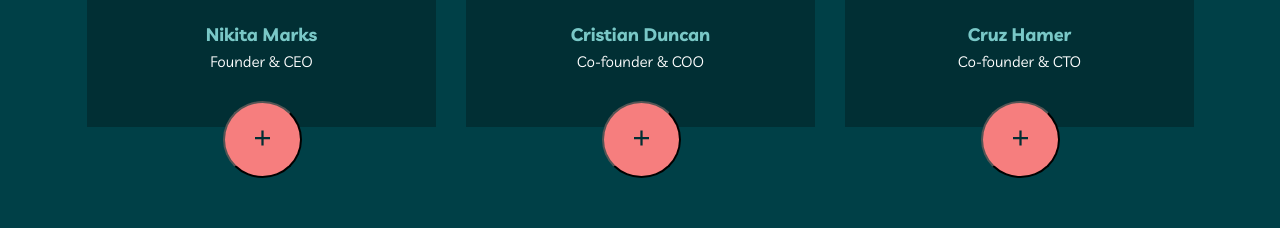
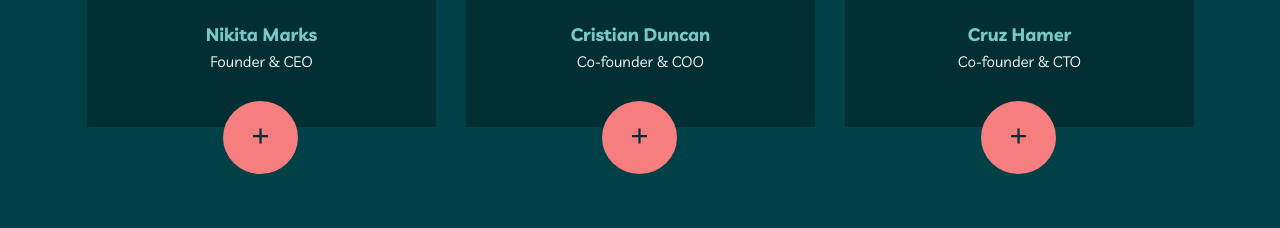
Before and after one commit to FaZe-1-Jonny/exam7, a plain HTML site: page index.html in a window 1280 px wide. Shown: the part 990-1218 px from the top of the page. Drawn offline with Linux system fonts and the light colour scheme.

Commit message:
Update style.css

```diff
--- a/style.css
+++ b/style.css
@@ -168,7 +168,7 @@ body {
     position: absolute;
     top: 90%;
     left: 39%;
-    borded: none;
+    border: none;
 }
 
 .imgs {
```
